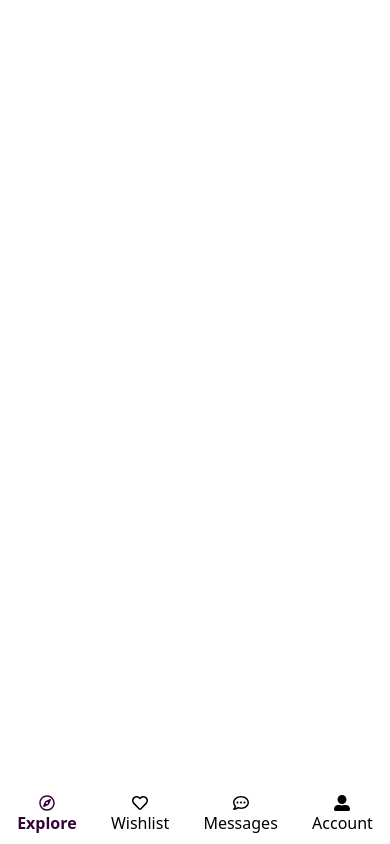
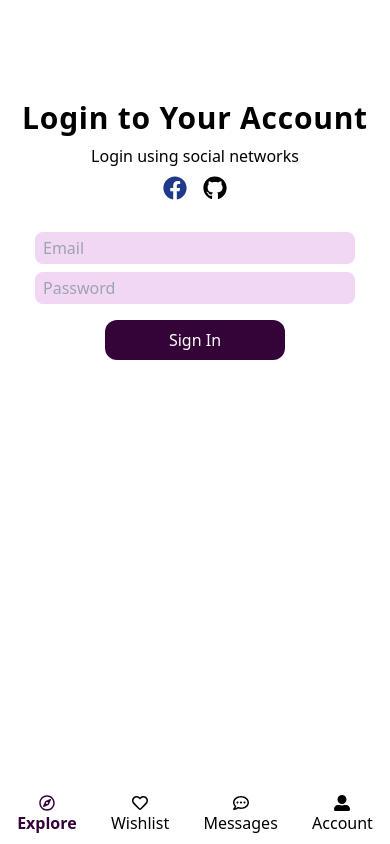
Before and after one commit to debanjo31/realEstate, a React (Vite) app: page /login in a window 390 px wide. Built offline with nearby package versions, Linux system fonts and the light colour scheme.

Commit message:
login almsot done

```diff
--- a/src/App.jsx
+++ b/src/App.jsx
@@ -2,6 +2,7 @@ import React from 'react'
 import { BrowserRouter as Router, Routes, Route } from 'react-router-dom'
 import Home from "./container/Home";
 import Navbar from './component/Navbar';
+import Login from './component/Login';
 
 function App() {
   return (
@@ -9,6 +10,7 @@ function App() {
     <Router>
     <Routes>
           <Route path="/" element={<Home />} />
+          <Route path="/login" element={<Login />} />
     </Routes>
     <Navbar />
     </Router>
--- /dev/null
+++ b/src/component/Login.jsx
@@ -0,0 +1,32 @@
+import React from 'react'
+import { FaFacebook, FaGithub } from "react-icons/fa";
+
+
+function Login() {
+  return (
+    <div className='flex'>
+        <div className='relative w-full h-full  lg:w-4/6'>
+        <div className="mx-auto login w-full self-center mt-12 text-center ">
+               <p className='tracking-wide text-3xl font-bold mb-2 text-center'>Login to Your Account</p>
+               <p>Login using social networks</p>
+               <div className="flex justify-center text-2xl gap-4 mt-2">
+                <FaFacebook className='text-blue-900'/>
+                <FaGithub />
+               </div>
+               <form className='mt-8'>
+                  <input type="text" placeholder='Email' name="" id="" className='block rounded-lg bg-[#f2d7f4] p-1 pl-2 w-80 mx-auto mb-2' />
+                  <input type="password" placeholder='Password' name="" id="" className='block rounded-lg bg-[#f2d7f4] p-1 pl-2 w-80 mx-auto mb-4'/>
+                  <button type="submit" className='bg-[#340438] text-white p-2 px-16 rounded-xl'>Sign In</button>
+               </form>
+        </div>
+        </div>
+        <div className='hidden lg:block lg:relative text-white lg:h-full  lg:w-2/6 bg-[#340438]'>
+            <div className="login">
+                <p>SignUp</p>
+            </div>
+        </div>
+    </div>
+  )
+}
+
+export default Login
--- a/src/component/Navbar.jsx
+++ b/src/component/Navbar.jsx
@@ -1,14 +1,16 @@
 import React from 'react'
-
+import {Link} from 'react-router-dom'
 import { FaRegHeart, FaRegCompass, FaRegCommentDots,FaUserAlt } from 'react-icons/fa';
 
 function Navbar() {
     return (
      <div className='navbar shadow-md'>
        <div className=" flex justify-around mt-4">
-        <div className="flex flex-col items-center	text-[#340438]">
+        <div className="text-[#340438]">
+        <Link className='flex flex-col items-center' to="/">
         <p><FaRegCompass /></p>
         <p className='font-bold'>Explore</p>
+        </Link>
         </div>
         <div className="flex flex-col items-center">
         <p><FaRegHeart /></p>
@@ -18,9 +20,11 @@ function Navbar() {
         <p><FaRegCommentDots /></p>
         <p>Messages</p>
         </div>
-        <div className="flex flex-col items-center">
-        <p><FaUserAlt /></p>
+        <div className="">
+          <Link className='flex flex-col items-center' to="/login">
+          <p><FaUserAlt /></p>
         <p>Account</p>
+          </Link>
         </div>
        </div>
      </div>
--- a/src/index.css
+++ b/src/index.css
@@ -11,3 +11,10 @@
     background-color: #ffffff;
     z-index: 1000;
   }
+
+.login{
+  position: absolute;
+  top: 50%;
+  left: 50%;
+  transform: translate(-50%, 20%);
+}
```
